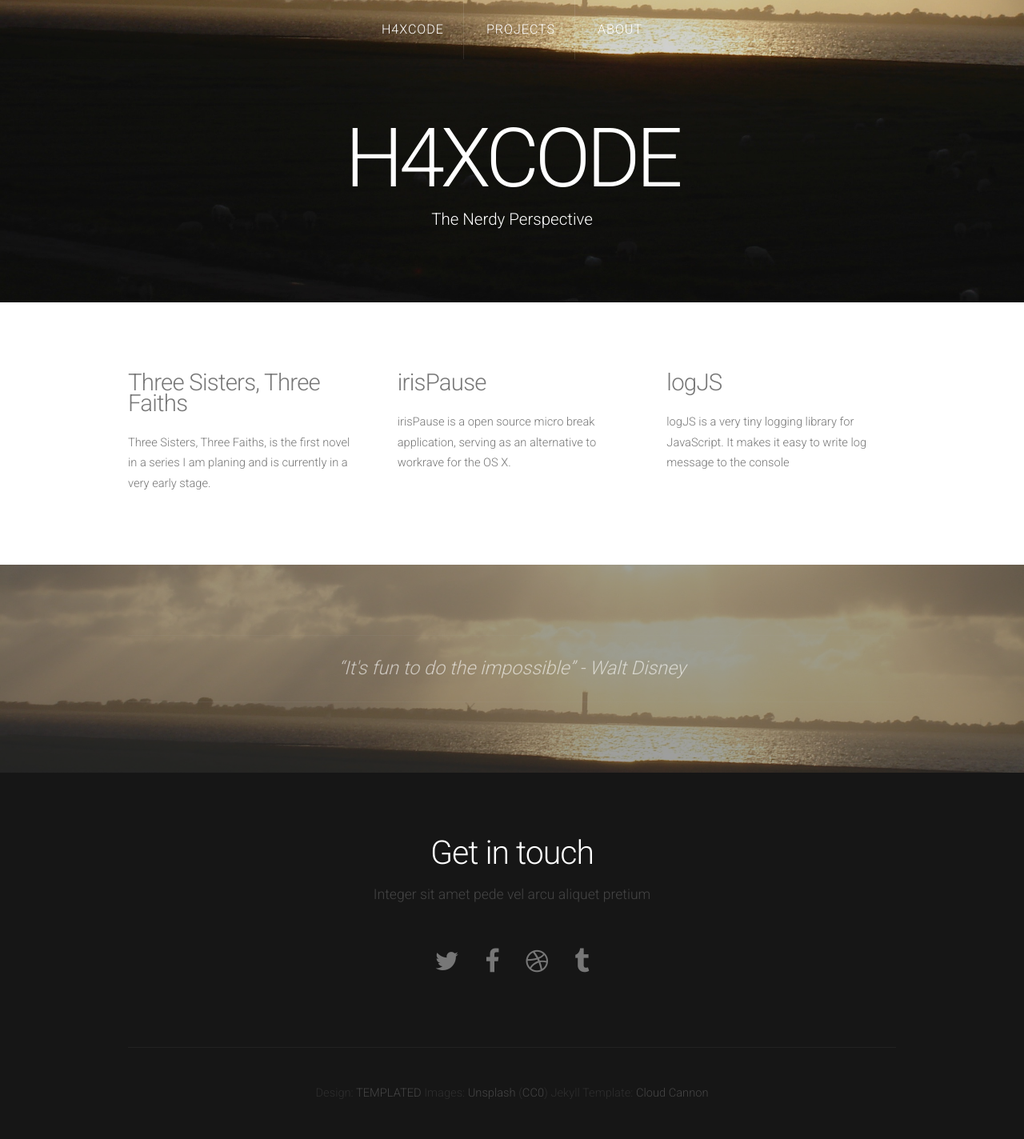
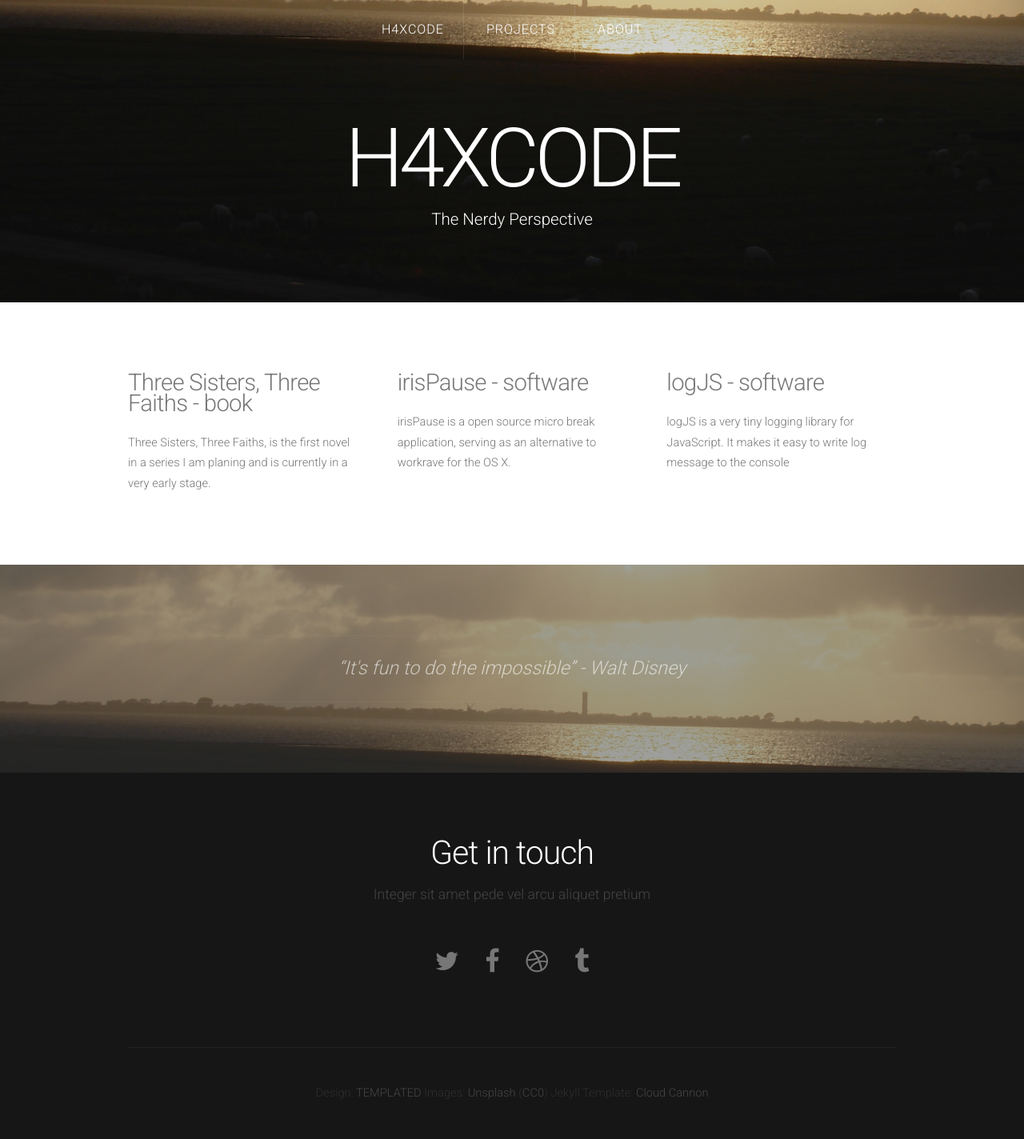
Before and after one commit to looopTools/looopTools.github.io, a Jekyll site: the page built from project.html, in a window 1280 px wide. Shown: the whole page at 80% size. Built offline with Jekyll 4.4.1, drawn with Linux system fonts in a browser that asks for light colours; nearby versions of some CDN libraries.

Commit message:
missing structure

```diff
--- a/_projects/irisPause.md
+++ b/_projects/irisPause.md
@@ -1,7 +1,8 @@
 ---
-layout: post
+layout: project
 title: irisPause
 website: https://github.com/looopTools/irisPause
 status: under development
+type: software
 ---
 irisPause is a open source micro break application, serving as an alternative to workrave for the OS X.
--- a/_projects/logjs.md
+++ b/_projects/logjs.md
@@ -1,7 +1,8 @@
 ---
-layout: post
+layout: project
 title: logJS
 website: https://github.com/looopTools/logjs
 status: under development
+type: software
 ---
 logJS is a very tiny logging library for JavaScript. It makes it easy to write log message to the console
--- a/project.html
+++ b/project.html
@@ -11,7 +11,7 @@ layout: default
 
       <section class="4u">
         <header>
-          <h2 class="post-title"><a href="{{site.prefix}}{{proj.url}}">{{proj.title}}</a><h2>
+          <h2 class="post-title"><a href="{{site.prefix}}{{proj.url}}">{{proj.title}}</a> - {{ proj.type }}<h2>
         </header>
         {{ proj.excerpt }}
       </section>
```
